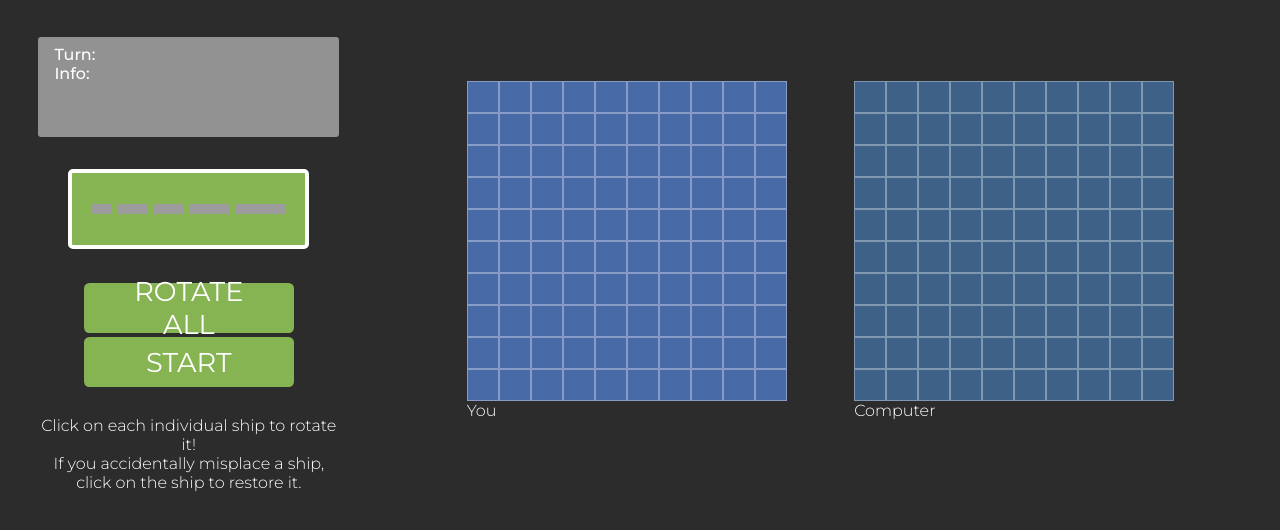
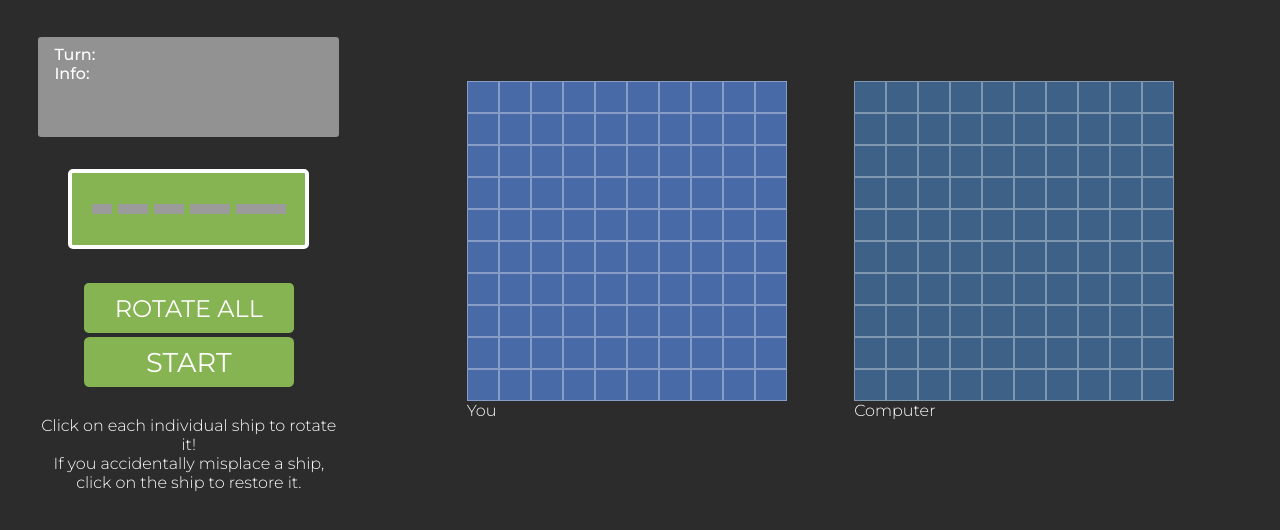
Before and after one commit to Kunj-Parikh/Battleship, a website: page public/singleplayer.html in a window 1280 px wide. Shown: the part 128-658 px from the top of the page. Drawn offline with nearby package versions, Linux system fonts and the light colour scheme.

Commit message:
FINAL BUG EDITS + SFX

```diff
--- a/public/singleplayer.html
+++ b/public/singleplayer.html
@@ -58,7 +58,7 @@
             </div>
             <div class="outer-button-contain">
                 <div class="button-contain" id="button-container">
-                    <button class="btn" id="rotate-button">ROTATE ALL</button>
+                    <button class="btn" id="rotate-button" style="font-size: 1.5em;">ROTATE ALL</button>
                     <button class="btn" id="start-button">START</button>
                 </div>
             </div>
```
Also changed, not shown: 3 other files.
